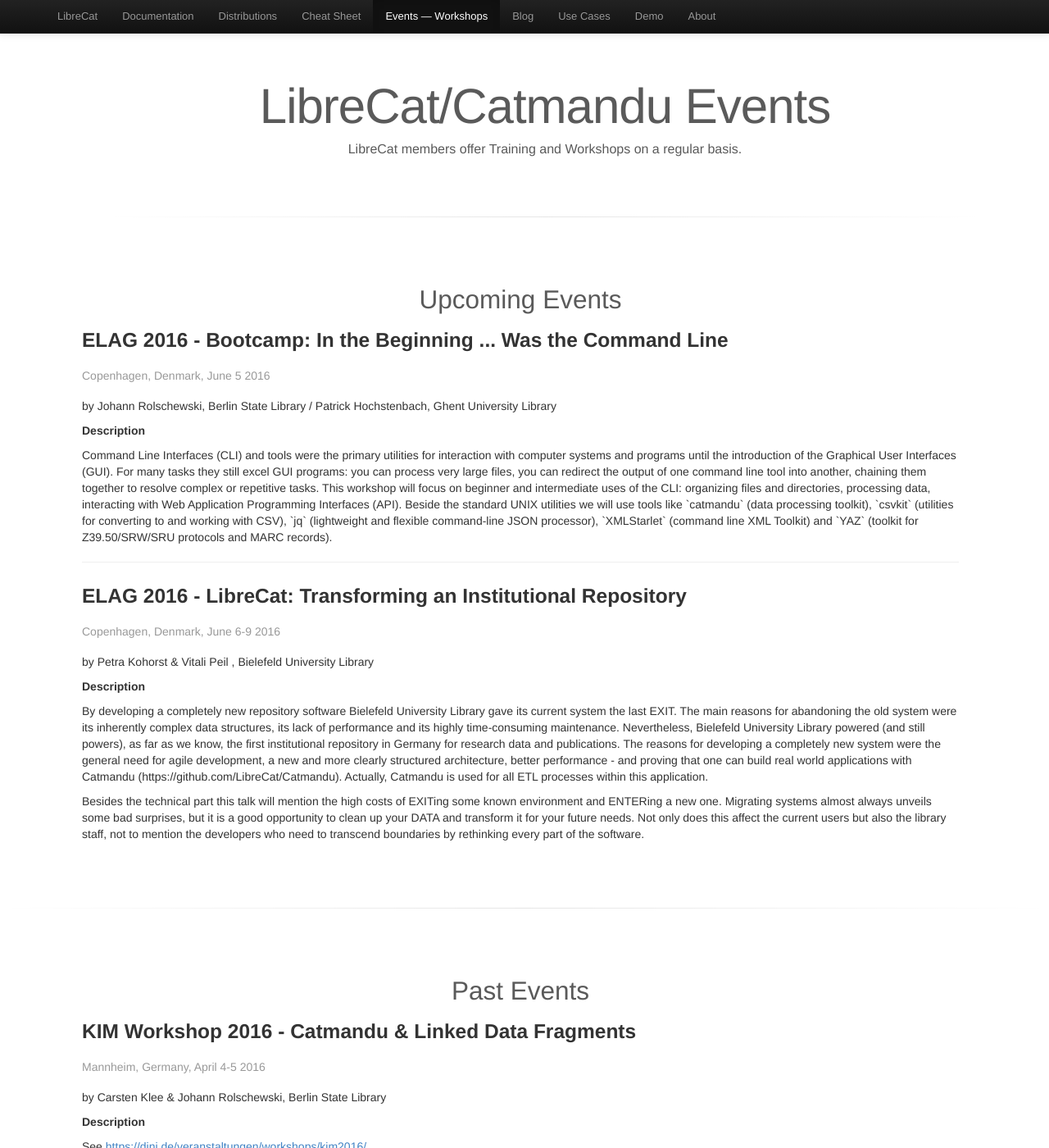
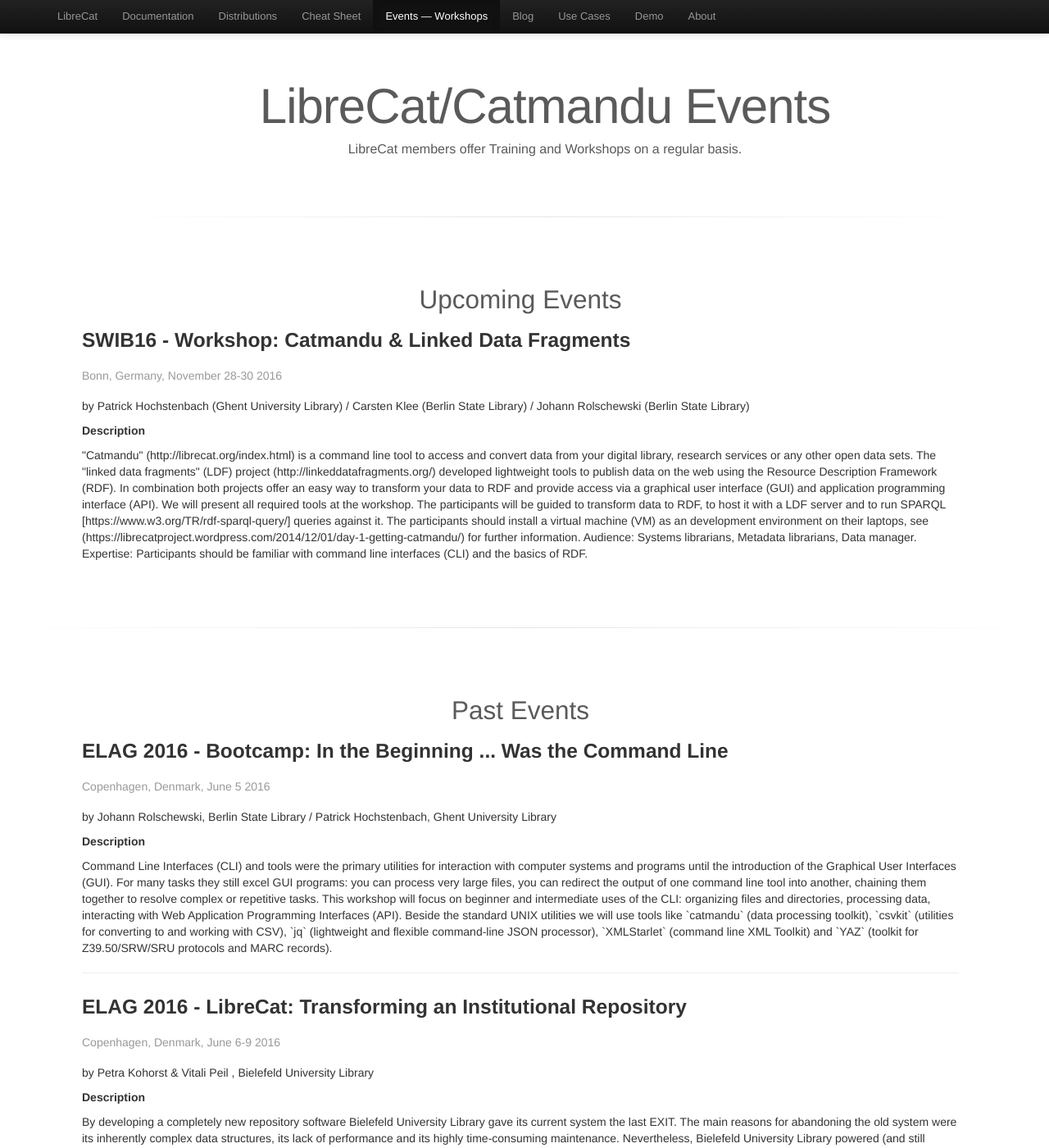
Before and after one commit to LibreCat/librecat.github.io, a Jekyll site: the page built from events.html, in a window 1280 px wide and 1400 px high. Shown: the whole window at 82% size. Built offline with Jekyll 4.4.1, drawn with Linux system fonts in a browser that asks for light colours.

Commit message:
add new event

```diff
--- a/events.html
+++ b/events.html
@@ -21,26 +21,16 @@
         <div class="marketing">
             <h2>Upcoming Events</h2>
         </div>
-				<h3>ELAG 2016 - Bootcamp: In the Beginning ... Was the Command Line<br>
-				<small>Copenhagen, Denmark, June 5 2016</small></h3>
-				<p>by Johann Rolschewski, Berlin State Library / Patrick Hochstenbach, Ghent University Library</p>
+				<h3>SWIB16 - Workshop: Catmandu & Linked Data Fragments<br>
+				<small>Bonn, Germany, November 28-30 2016</small></h3>
+				<p>by Patrick Hochstenbach (Ghent University Library) / Carsten Klee (Berlin State Library) / Johann Rolschewski (Berlin State Library)</p>
 				<h5>Description</h5>
                 <p>
-                Command Line Interfaces (CLI) and tools were the primary utilities for interaction with computer systems and programs until the introduction of the Graphical User Interfaces (GUI). For many tasks they still excel GUI programs: you can process very large files, you can redirect the output of one command line tool into another, chaining them together to resolve complex or repetitive tasks. This workshop will focus on beginner and intermediate uses of the CLI: organizing files and directories, processing data, interacting with Web Application Programming Interfaces (API). Beside the standard UNIX utilities we will use tools like `catmandu` (data processing toolkit), `csvkit` (utilities for converting to and working with CSV), `jq` (lightweight and flexible command-line JSON processor), `XMLStarlet` (command line XML Toolkit) and `YAZ` (toolkit for Z39.50/SRW/SRU protocols and MARC records).
-                </p>
+                "Catmandu" (http://librecat.org/index.html) is a command line tool to access and convert data from your digital library, research services or any other open data sets. The "linked data fragments" (LDF) project (http://linkeddatafragments.org/) developed lightweight tools to publish data on the web using the Resource Description Framework (RDF). In combination both projects offer an easy way to transform your data to RDF and provide access via a graphical user interface (GUI) and application programming interface (API). We will present all required tools at the workshop. The participants will be guided to transform data to RDF, to host it with a LDF server and to run SPARQL [https://www.w3.org/TR/rdf-sparql-query/] queries against it. The participants should install a virtual machine (VM) as an development environment on their laptops, see (https://librecatproject.wordpress.com/2014/12/01/day-1-getting-catmandu/) for further information.
 
-                <hr>
+                Audience: Systems librarians, Metadata librarians, Data manager.
 
-				<h3>ELAG 2016 - LibreCat: Transforming an Institutional Repository<br>
-				<small>Copenhagen, Denmark, June 6-9 2016</small></h3>
-				<p>by Petra Kohorst &amp; Vitali Peil , Bielefeld University Library</p>
-				<h5>Description</h5>
-                <p>
-By developing a completely new repository software Bielefeld University Library gave its current system the last EXIT. The main reasons for abandoning the old system were its inherently complex data structures, its lack of performance and its highly time-consuming maintenance. Nevertheless, Bielefeld University Library powered (and still powers), as far as we know, the first institutional repository in Germany for research data and publications. The reasons for developing a completely new system were the general need for agile development, a new and more clearly structured architecture, better performance - and proving that one can build real world applications with Catmandu (https://github.com/LibreCat/Catmandu).
-Actually, Catmandu is used for all ETL processes within this application.
-                </p>
-                <p>
-Besides the technical part this talk will mention the high costs of EXITing some known environment and ENTERing a new one. Migrating systems almost always unveils some bad surprises, but it is a good opportunity to clean up your DATA and transform it for your future needs. Not only does this affect the current users but also the library staff, not to mention the developers who need to transcend boundaries by rethinking every part of the software.
+                Expertise: Participants should be familiar with command line interfaces (CLI) and the basics of RDF.
                 </p>
 
         </div>
@@ -54,6 +44,28 @@
      <div class="span11 offset1">
 
       <div class="marketing"><h2>Past Events</h2></div>
+                <h3>ELAG 2016 - Bootcamp: In the Beginning ... Was the Command Line<br>
+                <small>Copenhagen, Denmark, June 5 2016</small></h3>
+                <p>by Johann Rolschewski, Berlin State Library / Patrick Hochstenbach, Ghent University Library</p>
+                <h5>Description</h5>
+                <p>
+                Command Line Interfaces (CLI) and tools were the primary utilities for interaction with computer systems and programs until the introduction of the Graphical User Interfaces (GUI). For many tasks they still excel GUI programs: you can process very large files, you can redirect the output of one command line tool into another, chaining them together to resolve complex or repetitive tasks. This workshop will focus on beginner and intermediate uses of the CLI: organizing files and directories, processing data, interacting with Web Application Programming Interfaces (API). Beside the standard UNIX utilities we will use tools like `catmandu` (data processing toolkit), `csvkit` (utilities for converting to and working with CSV), `jq` (lightweight and flexible command-line JSON processor), `XMLStarlet` (command line XML Toolkit) and `YAZ` (toolkit for Z39.50/SRW/SRU protocols and MARC records).
+                </p>
+                <hr>
+
+                <h3>ELAG 2016 - LibreCat: Transforming an Institutional Repository<br>
+                <small>Copenhagen, Denmark, June 6-9 2016</small></h3>
+                <p>by Petra Kohorst &amp; Vitali Peil , Bielefeld University Library</p>
+                <h5>Description</h5>
+                <p>
+                By developing a completely new repository software Bielefeld University Library gave its current system the last EXIT. The main reasons for abandoning the old system were its inherently complex data structures, its lack of performance and its highly time-consuming maintenance. Nevertheless, Bielefeld University Library powered (and still powers), as far as we know, the first institutional repository in Germany for research data and publications. The reasons for developing a completely new system were the general need for agile development, a new and more clearly structured architecture, better performance - and proving that one can build real world applications with Catmandu (https://github.com/LibreCat/Catmandu).
+                Actually, Catmandu is used for all ETL processes within this application.
+                                </p>
+                                <p>
+                Besides the technical part this talk will mention the high costs of EXITing some known environment and ENTERing a new one. Migrating systems almost always unveils some bad surprises, but it is a good opportunity to clean up your DATA and transform it for your future needs. Not only does this affect the current users but also the library staff, not to mention the developers who need to transcend boundaries by rethinking every part of the software.
+                </p>
+                <hr>
+
                 <h3>KIM Workshop 2016 - Catmandu & Linked Data Fragments <br>
                 <small>Mannheim, Germany, April 4-5 2016</small></h3>
                 <p>by  Carsten Klee &amp; Johann Rolschewski, Berlin State Library</p>
```
